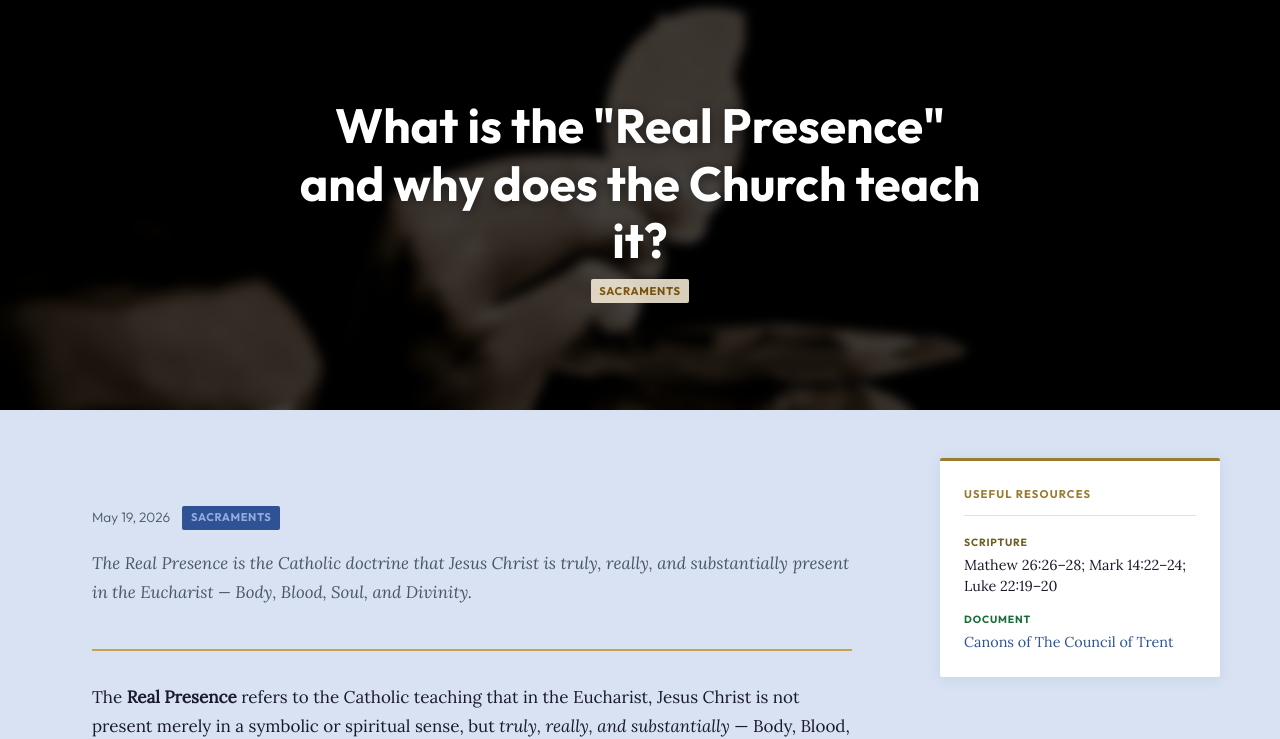
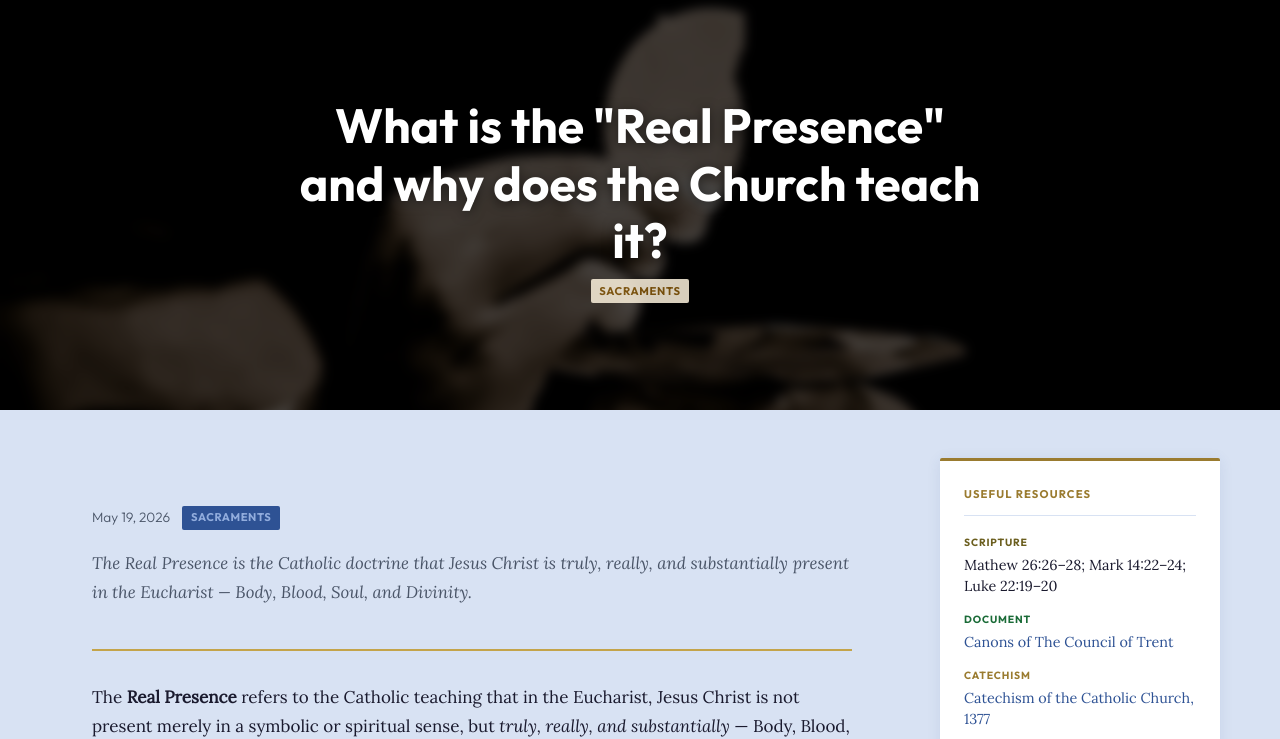
Before and after one commit to collarmark/fatherchrisdecker, an Eleventy site: page content/faf/what-is-the-real-presence.md in a window 1280 px wide. Shown: the part 66-805 px from the top of the page. Built offline with nearby package versions, Linux system fonts and the light colour scheme; Eleventy itself is replaced by a stand-in of ours; files that its build step writes are made by us from their sources; what markdown-it-attrs, markdown-it-implicit-figures, markdown-it-mark would draw is missing.

Commit message:
Update Frequently Asked Faith “what-is-the-real-presence”

```diff
--- a/content/faf/what-is-the-real-presence.md
+++ b/content/faf/what-is-the-real-presence.md
@@ -14,6 +14,9 @@ resources:
   - type: Document
     label: Canons of The Council of Trent
     url: https://www.papalencyclicals.net/councils/trent.htm
+  - type: Catechism
+    label: Catechism of the Catholic Church, 1377
+    url: https://canonlaw.ninja/?v=ccc&nums=1377
 ---
 
 The **Real Presence** refers to the Catholic teaching that in the Eucharist, Jesus Christ is not present merely in a symbolic or spiritual sense, but _truly, really, and substantially_ — Body, Blood, Soul, and Divinity — under the appearance of bread and wine.
```
